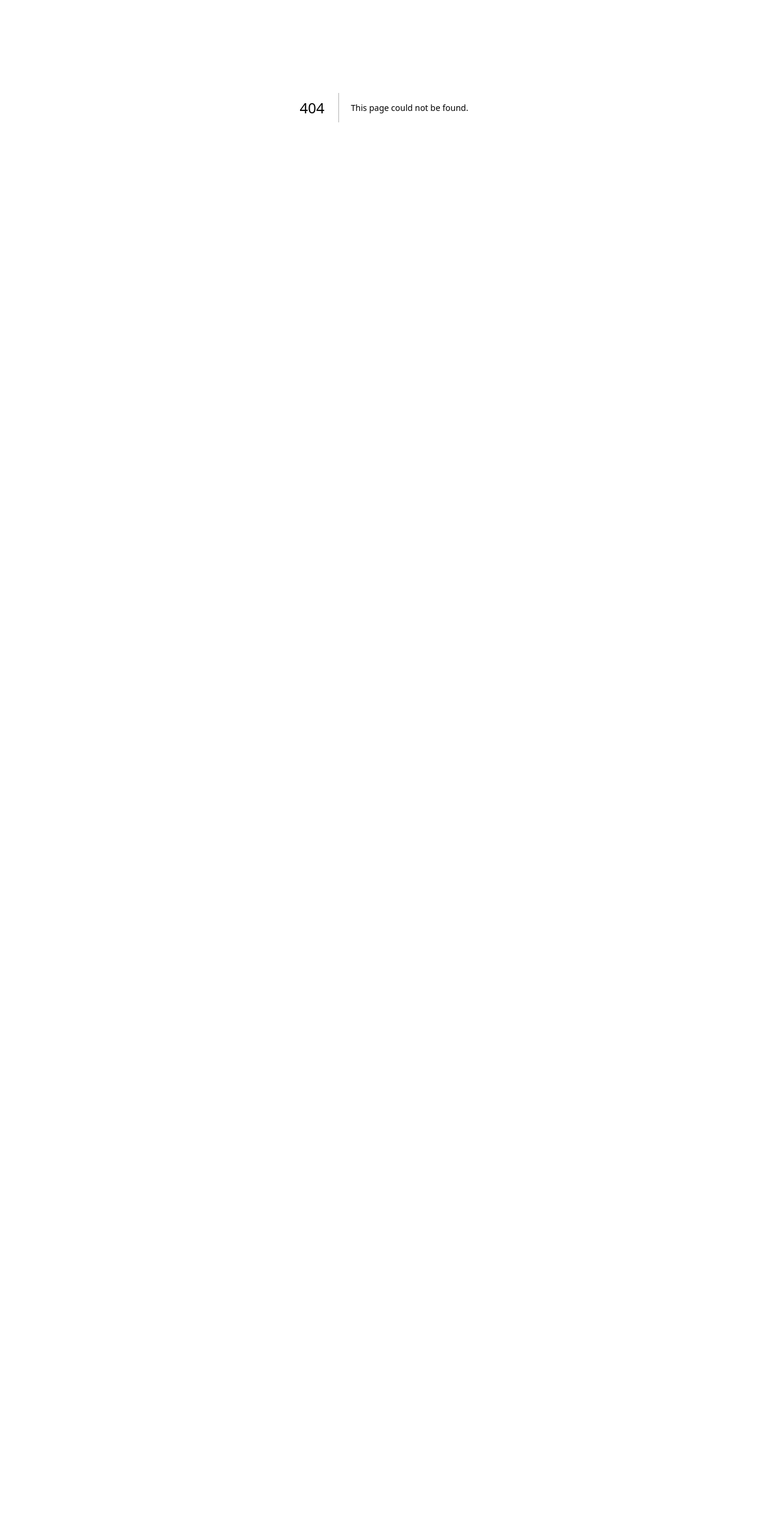
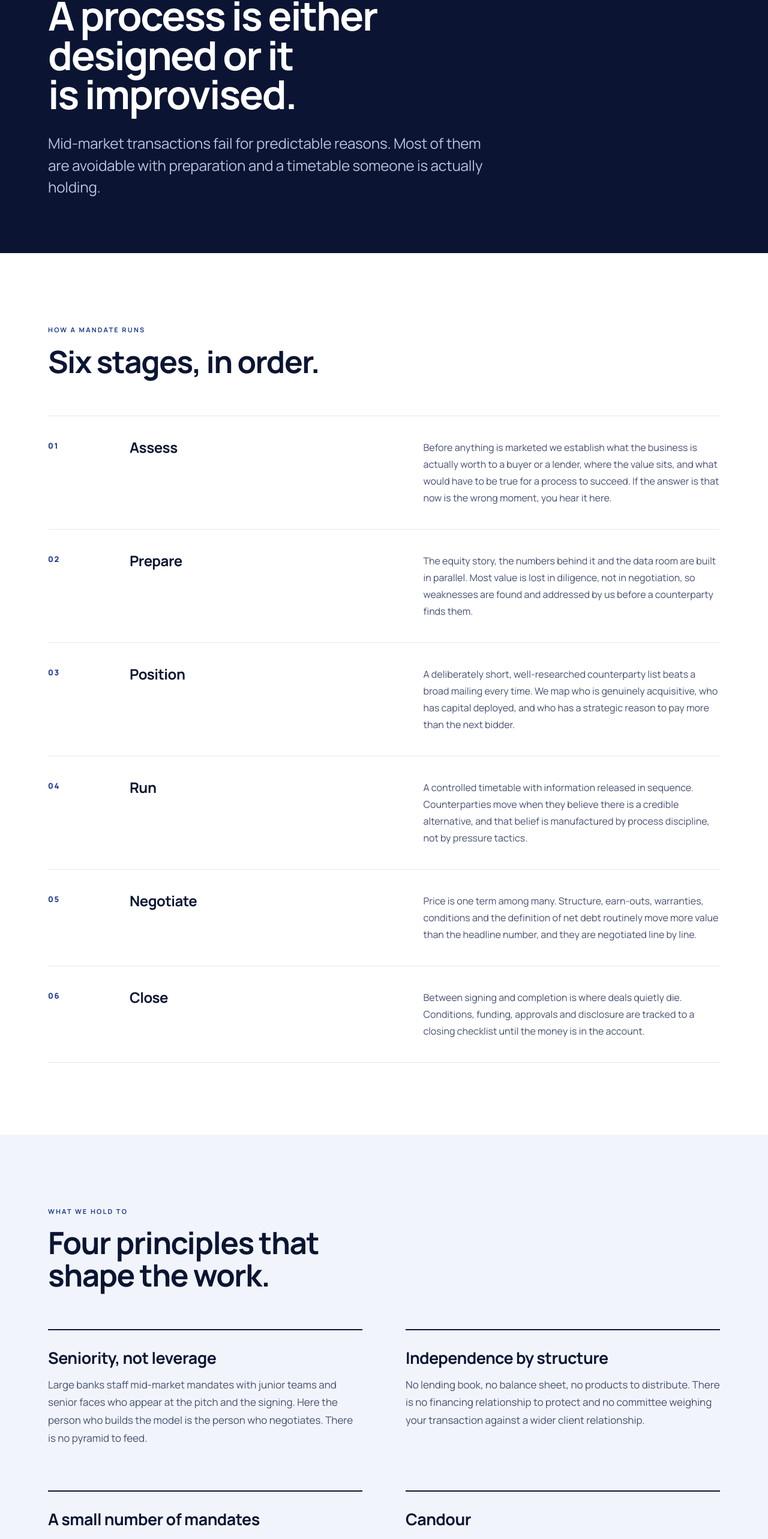
Before and after one commit to arosmuno/Meridian, a Next.js app: page /approach in a window 1280 px wide. Before the commit this address had no page. Shown: the part 221-2787 px from the top of the page at 60% size. Before the commit the page ends 800 px from the top, so only its background shows below. Built offline with nearby package versions, Linux system fonts and the light colour scheme.

Commit message:
Add Approach page with process and principles
This file introduces a new page that outlines the approach Meridian takes in mid-market transactions, detailing the six stages of a mandate and the four guiding principles.

```diff
--- /dev/null
+++ b/pages/approach.js
@@ -0,0 +1,82 @@
+import Head from 'next/head';
+import Link from 'next/link';
+import Layout, { PageHero } from '../components/Layout';
+
+const STEPS = [
+  { n: '01', t: 'Assess', d: 'Before anything is marketed we establish what the business is actually worth to a buyer or a lender, where the value sits, and what would have to be true for a process to succeed. If the answer is that now is the wrong moment, you hear it here.' },
+  { n: '02', t: 'Prepare', d: 'The equity story, the numbers behind it and the data room are built in parallel. Most value is lost in diligence, not in negotiation, so weaknesses are found and addressed by us before a counterparty finds them.' },
+  { n: '03', t: 'Position', d: 'A deliberately short, well-researched counterparty list beats a broad mailing every time. We map who is genuinely acquisitive, who has capital deployed, and who has a strategic reason to pay more than the next bidder.' },
+  { n: '04', t: 'Run', d: 'A controlled timetable with information released in sequence. Counterparties move when they believe there is a credible alternative, and that belief is manufactured by process discipline, not by pressure tactics.' },
+  { n: '05', t: 'Negotiate', d: 'Price is one term among many. Structure, earn-outs, warranties, conditions and the definition of net debt routinely move more value than the headline number, and they are negotiated line by line.' },
+  { n: '06', t: 'Close', d: 'Between signing and completion is where deals quietly die. Conditions, funding, approvals and disclosure are tracked to a closing checklist until the money is in the account.' },
+];
+
+const PRINCIPLES = [
+  { t: 'Seniority, not leverage', d: 'Large banks staff mid-market mandates with junior teams and senior faces who appear at the pitch and the signing. Here the person who builds the model is the person who negotiates. There is no pyramid to feed.' },
+  { t: 'Independence by structure', d: 'No lending book, no balance sheet, no products to distribute. There is no financing relationship to protect and no committee weighing your transaction against a wider client relationship.' },
+  { t: 'A small number of mandates', d: 'Capacity is deliberately limited. Taking on more would mean the attention you were sold is not the attention you receive, which is precisely the complaint clients have about larger firms.' },
+  { t: 'Candour', d: 'Including when the answer is that the transaction should not happen, that the price is not there, or that the business is not ready. An adviser who only ever agrees with you is worth their fee and nothing more.' },
+];
+
+export default function Approach() {
+  return (
+    <>
+      <Head>
+        <title>Approach &mdash; How Meridian runs a process</title>
+        <meta name="description" content="How Meridian runs a transaction: assess, prepare, position, run, negotiate, close. Senior attention and structural independence in the Iberian mid-market." />
+        <link rel="canonical" href="https://www.meridiancapmarkets.com/approach" />
+      </Head>
+      <Layout>
+        <PageHero
+          eyebrow="Approach"
+          title="A process is either designed or it is improvised."
+          sub="Mid-market transactions fail for predictable reasons. Most of them are avoidable with preparation and a timetable someone is actually holding."
+        />
+
+        <section className="sec">
+          <div className="wrap">
+            <div className="sec-head">
+              <div className="eyebrow">How a mandate runs</div>
+              <h2 className="h2">Six stages, in order.</h2>
+            </div>
+            <div className="steps">
+              {STEPS.map((s) => (
+                <div key={s.n}>
+                  <div className="no">{s.n}</div>
+                  <h3 className="h3">{s.t}</h3>
+                  <p>{s.d}</p>
+                </div>
+              ))}
+            </div>
+          </div>
+        </section>
+
+        <section className="sec alt">
+          <div className="wrap">
+            <div className="sec-head">
+              <div className="eyebrow">What we hold to</div>
+              <h2 className="h2">Four principles that shape the work.</h2>
+            </div>
+            <div className="g2">
+              {PRINCIPLES.map((p) => (
+                <div key={p.t} className="numbered">
+                  <h3 className="h3">{p.t}</h3>
+                  <p className="body">{p.d}</p>
+                </div>
+              ))}
+            </div>
+          </div>
+        </section>
+
+        <section className="sec dark" style={{ textAlign: 'center' }}>
+          <div className="wrap">
+            <h2 className="h2">Have a situation you want a view on?</h2>
+            <div style={{ marginTop: 36 }}>
+              <Link href="/contact" className="btn btn-solid">Contact Meridian <span>&rarr;</span></Link>
+            </div>
+          </div>
+        </section>
+      </Layout>
+    </>
+  );
+}
```
